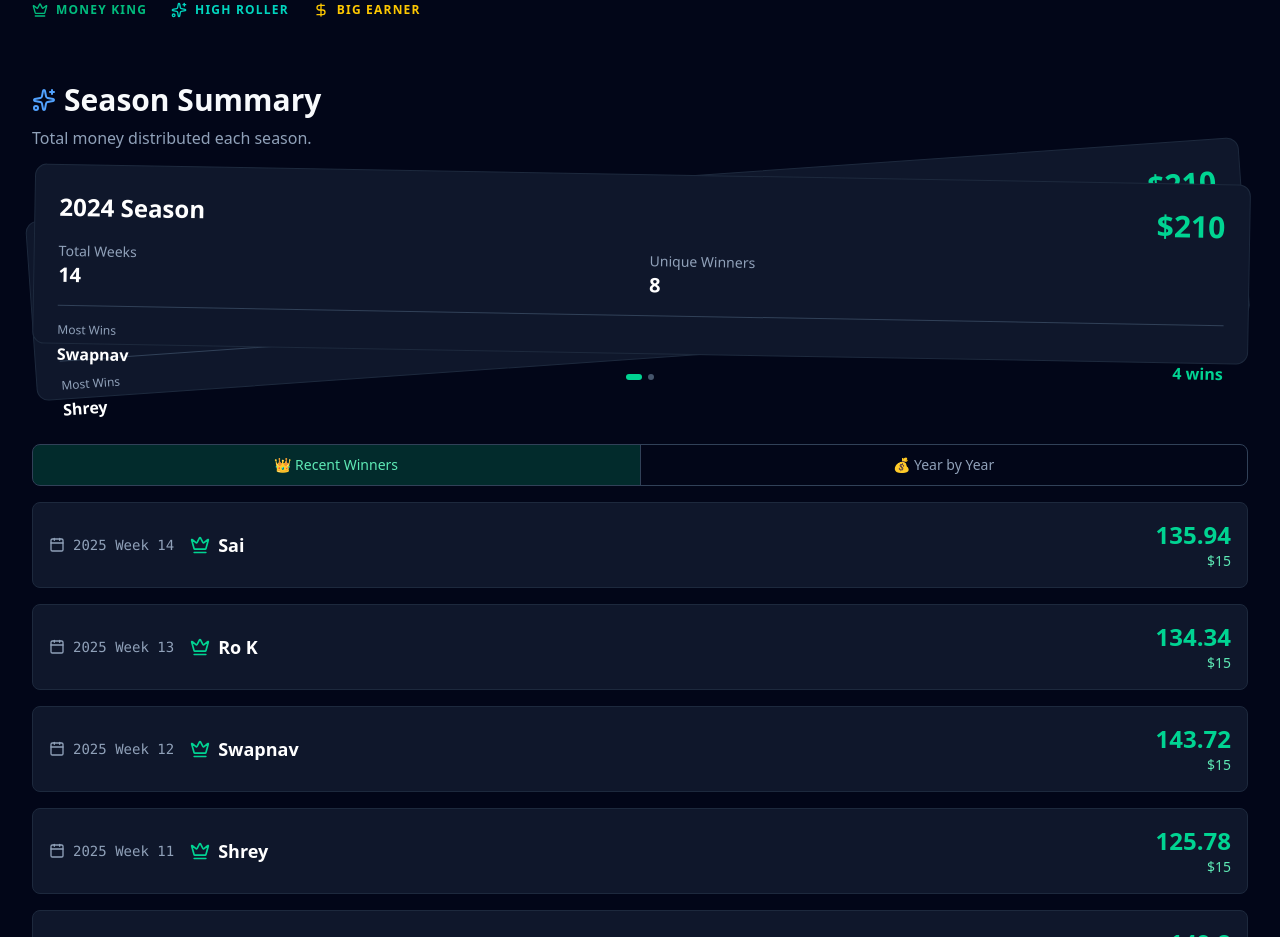
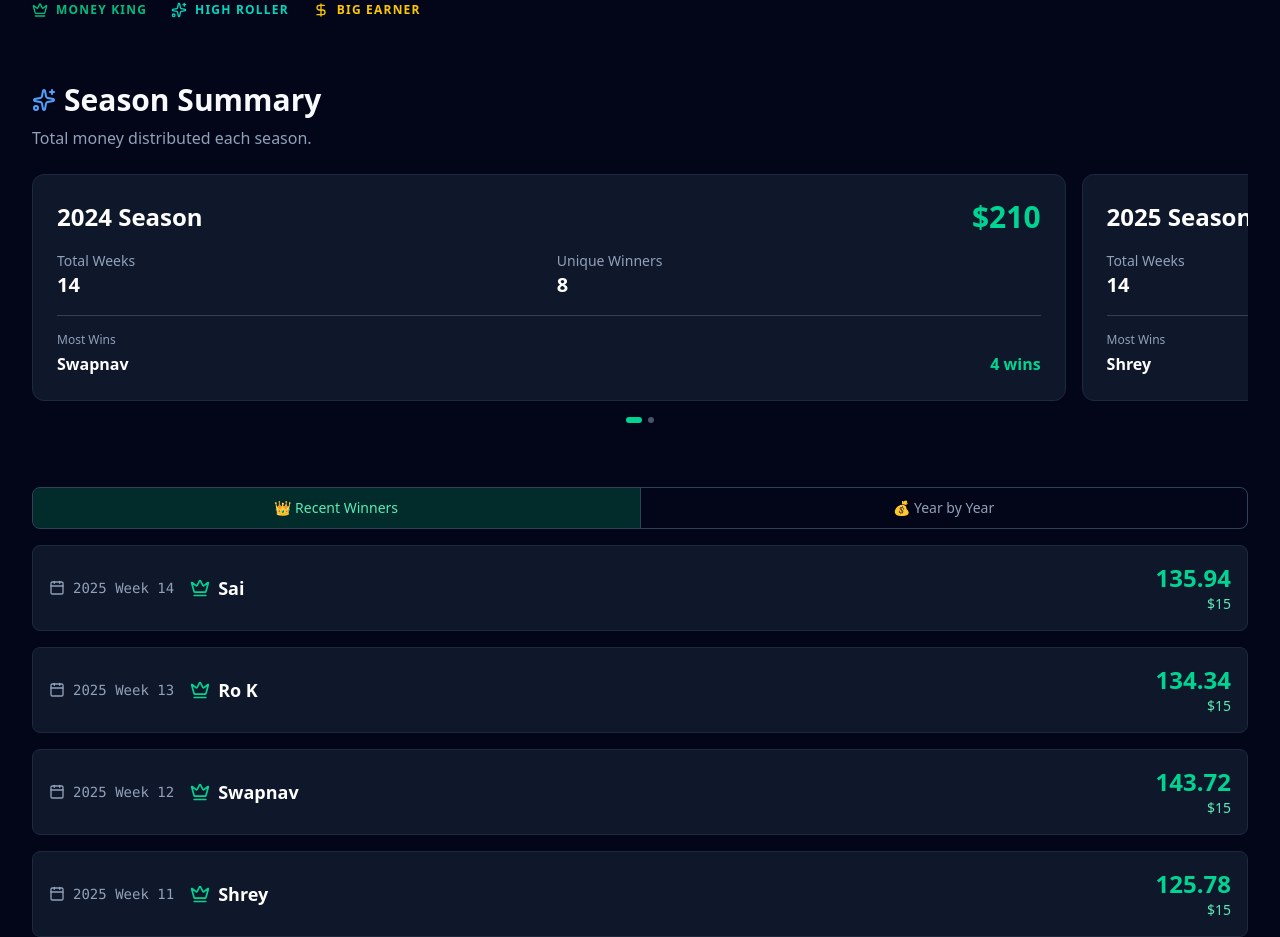
Before and after one commit to sdeka1997/frodd-grads-ffl, a Next.js app: page /highroller in a window 1280 px wide. Shown: the part 838-1775 px from the top of the page. Built offline with nearby package versions, Linux system fonts and the light colour scheme.

Commit message:
Season Summary: replace card stack with horizontal slide carousel
Cards are 85% wide so the next one peeks on the right. Swipe/drag
to slide between seasons, with dot indicators and smooth transition.

https://claude.ai/code/session_01AQ77cK27sgCRY872vTgiRe

```diff
--- a/src/app/highroller/page.tsx
+++ b/src/app/highroller/page.tsx
@@ -15,39 +15,27 @@ export default function HighRollerPage() {
   const [topYear, setTopYear] = useState(0);
   const [yearDragX, setYearDragX] = useState(0);
   const [isDraggingYear, setIsDraggingYear] = useState(false);
-  const [yearDismissDir, setYearDismissDir] = useState<'left' | 'right' | null>(null);
   const yearStartX = useRef(0);
 
   const onYearPointerDown = (e: React.PointerEvent<HTMLDivElement>) => {
-    if (yearDismissDir) return;
     e.currentTarget.setPointerCapture(e.pointerId);
     yearStartX.current = e.clientX;
     setIsDraggingYear(true);
   };
   const onYearPointerMove = (e: React.PointerEvent<HTMLDivElement>) => {
-    if (!isDraggingYear || yearDismissDir) return;
+    if (!isDraggingYear) return;
     setYearDragX(e.clientX - yearStartX.current);
   };
   const onYearPointerUp = () => {
     if (!isDraggingYear) return;
     setIsDraggingYear(false);
-    if (Math.abs(yearDragX) > 75) {
-      const dir = yearDragX < 0 ? 'left' : 'right';
-      setYearDismissDir(dir);
-      setTimeout(() => {
-        setTopYear(i => dir === 'left' ? (i + 1) % years.length : (i - 1 + years.length) % years.length);
+    if (yearDragX < -60 && topYear < years.length - 1) {
+      setTopYear(i => i + 1);
+    } else if (yearDragX > 60 && topYear > 0) {
+      setTopYear(i => i - 1);
+    }
     setYearDragX(0);
-        setYearDismissDir(null);
-      }, 280);
-    } else {
-      setYearDragX(0);
-    }
   };
-
-  const STACK_STYLE = [
-    { rotate: 1, x: 0, y: 0 },
-    { rotate: -4, x: 4, y: 5 },
-  ];
 
   const [tooltip, setTooltip] = useState<{
     manager: string;
@@ -182,13 +170,22 @@ export default function HighRollerPage() {
           </p>
         </div>
 
-        <div className="flex flex-col items-center gap-5">
-          <div className="relative w-full" style={{ height: '180px' }}>
-            {[...Array.from({ length: Math.min(2, years.length) }, (_, i) => years[(topYear + i) % years.length])].reverse().map((year, reversedPos) => {
-              const stackPos = Math.min(2, years.length) - 1 - reversedPos;
-              const isTop = stackPos === 0;
-              const s = STACK_STYLE[stackPos] ?? STACK_STYLE[STACK_STYLE.length - 1];
-
+        <div className="flex flex-col gap-4">
+          <div
+            className="overflow-hidden cursor-grab active:cursor-grabbing"
+            style={{ touchAction: 'none' }}
+            onPointerDown={onYearPointerDown}
+            onPointerMove={onYearPointerMove}
+            onPointerUp={onYearPointerUp}
+          >
+            <div
+              className="flex gap-4"
+              style={{
+                transform: `translateX(calc(-${topYear * 85}% - ${topYear * 16}px + ${yearDragX}px))`,
+                transition: isDraggingYear ? 'none' : 'transform 0.3s ease',
+              }}
+            >
+              {years.map(year => {
                 const yearHighs = weeklyHighs.filter(h => h.year === year);
                 const totalPayout = yearHighs.length * 15;
                 const uniqueWinners = new Set(yearHighs.map(h => h.manager)).size;
@@ -198,36 +195,8 @@ export default function HighRollerPage() {
                 }, {} as Record<string, number>);
                 const topWinner = Object.entries(winCounts).sort(([, a], [, b]) => b - a)[0];
 
-              let translateX = s.x;
-              let rotate = s.rotate;
-              let transition = 'transform 0.28s ease';
-
-              if (isTop) {
-                if (yearDismissDir) {
-                  translateX = yearDismissDir === 'left' ? -600 : 600;
-                  rotate = s.rotate + (yearDismissDir === 'left' ? -20 : 20);
-                } else if (isDraggingYear) {
-                  translateX = yearDragX;
-                  rotate = s.rotate + yearDragX * 0.04;
-                  transition = 'none';
-                }
-              }
-
                 return (
-                <div
-                  key={`${year}-${(topYear + stackPos) % years.length}`}
-                  style={{
-                    position: 'absolute',
-                    inset: 0,
-                    transform: `translate(${translateX}px, ${s.y}px) rotate(${rotate}deg)`,
-                    zIndex: Math.min(2, years.length) - stackPos,
-                    transition,
-                    touchAction: 'none',
-                    transformOrigin: 'center bottom',
-                  }}
-                  {...(isTop ? { onPointerDown: onYearPointerDown, onPointerMove: onYearPointerMove, onPointerUp: onYearPointerUp } : {})}
-                >
-                  <div className={`bg-slate-900 border border-slate-800 rounded-xl p-6 h-full ${isTop ? 'cursor-grab active:cursor-grabbing' : ''}`}>
+                  <div key={year} style={{ minWidth: '85%' }} className="bg-slate-900 border border-slate-800 rounded-xl p-6 select-none">
                     <div className="flex items-center justify-between mb-4">
                       <h3 className="text-2xl font-bold text-white">{year} Season</h3>
                       <div className="text-3xl font-bold text-emerald-400">{formatCurrency(totalPayout)}</div>
@@ -252,12 +221,12 @@ export default function HighRollerPage() {
                       )}
                     </div>
                   </div>
-                </div>
                 );
               })}
             </div>
+          </div>
 
-          <div className="flex gap-1.5">
+          <div className="flex gap-1.5 justify-center">
             {years.map((_, i) => (
               <div
                 key={i}
```
Lines whose indentation alone changed are shown as unchanged.
